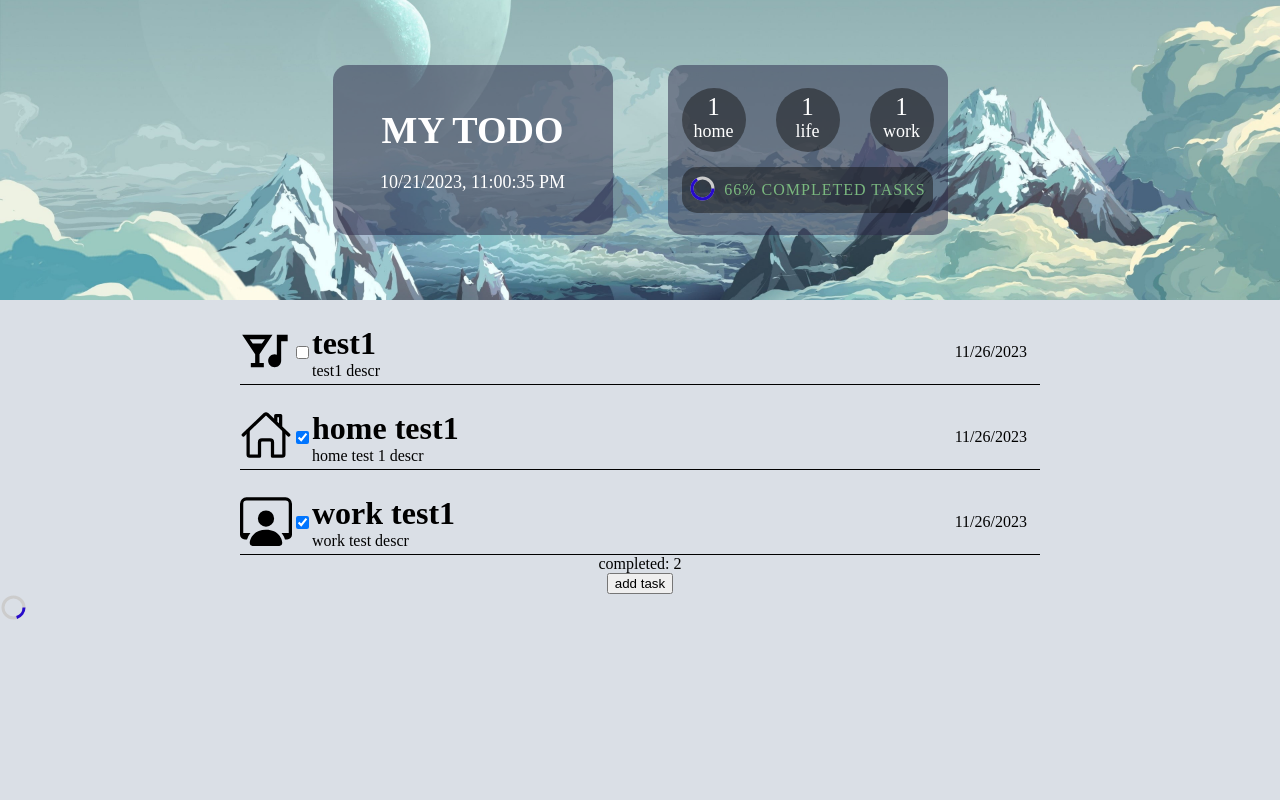
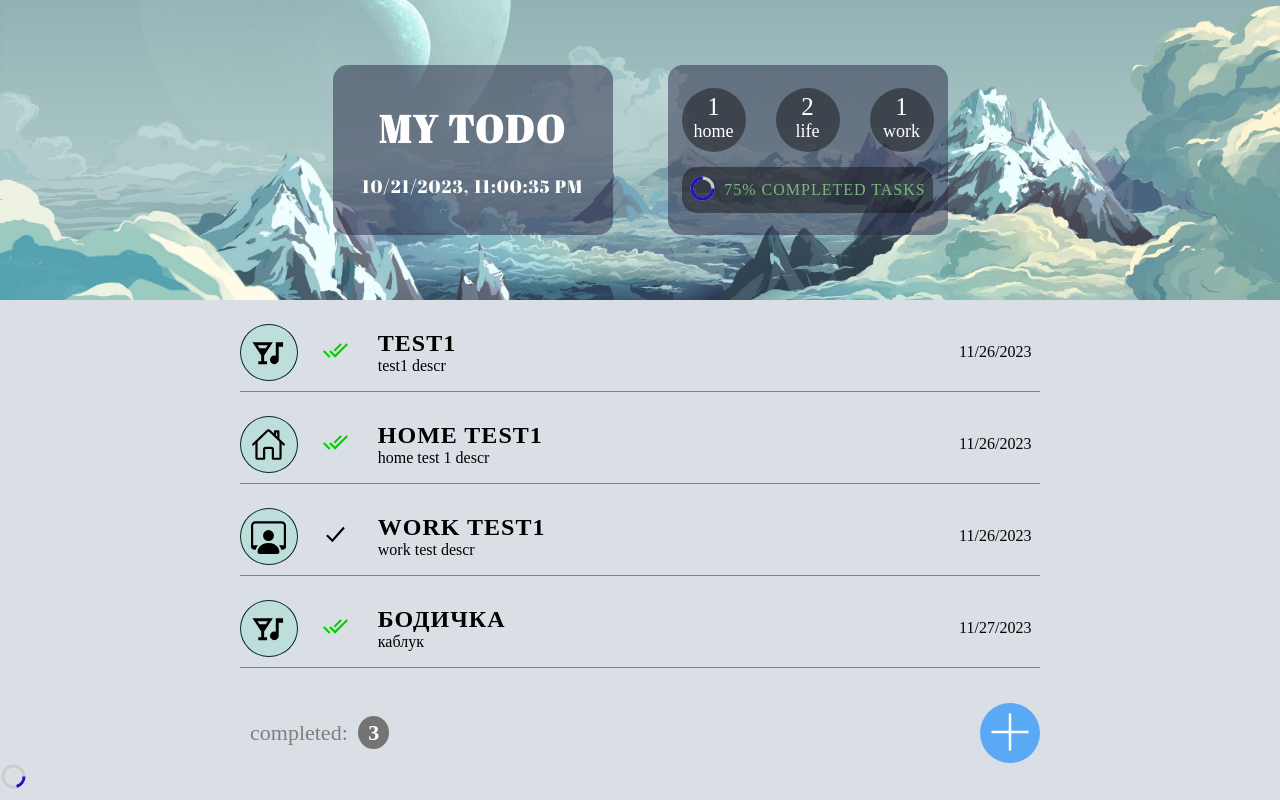
Before and after one commit to YourContender/ts-todolist, a React (Create React App) app: page / in a window 1280 px wide. Built offline with nearby package versions, Linux system fonts and the light colour scheme; data requests are answered from the project's data file.

Commit message:
create new style for task and list tasks component

```diff
--- a/public/index.html
+++ b/public/index.html
@@ -3,6 +3,14 @@
 	<head>
 		<meta charset="utf-8" />
 		<link rel="icon" href="%PUBLIC_URL%/favicon.ico" />
+		<link rel="preconnect" href="https://fonts.googleapis.com" />
+		<link rel="preconnect" href="https://fonts.gstatic.com" crossorigin />
+		<link
+			href="https://fonts.googleapis.com/css2?family=Abril+Fatface&family=Roboto:wght@300;400;700;900&display=swap"
+			rel="stylesheet"
+		/>
+		<link rel="preconnect" href="https://fonts.googleapis.com" />
+
 		<meta name="viewport" content="width=device-width, initial-scale=1" />
 		<meta name="theme-color" content="#000000" />
 		<meta
--- a/server/db.json
+++ b/server/db.json
@@ -5,7 +5,7 @@
       "description": "test1 descr",
       "id": "5564cbea-37e5-4fd8-aba8-fee1d1cbeb00",
       "category": "life",
-      "complete": false,
+      "complete": true,
       "time": "2023-11-26T23:22:06.127Z"
     },
     {
@@ -21,8 +21,16 @@
       "description": "work test descr",
       "id": "6a682fa5-5e6b-4d76-ad9c-cfb7194f2b81",
       "category": "work",
+      "complete": false,
+      "time": "2023-11-26T23:22:37.322Z"
+    },
+    {
+      "title": "Бодичка",
+      "description": "каблук",
+      "id": "f70f628f-fe20-40b0-a22c-896abd983587",
+      "category": "life",
       "complete": true,
-      "time": "2023-11-26T23:22:37.322Z"
+      "time": "2023-11-27T20:07:48.626Z"
     }
   ]
 }
--- a/src/components/list-tasks/FullListTasks.tsx
+++ b/src/components/list-tasks/FullListTasks.tsx
@@ -1,6 +1,7 @@
 import { FC } from "react";
 import { Task } from "../../types/types";
 import { ItemTask } from "./item-task/ItemTask";
+import { TfiPlus } from "react-icons/tfi";
 import '../../sass/list-tasks/ListTasks-style.scss';
 
 interface ItemsTasksProps {
@@ -66,11 +67,15 @@ const FullListTasks: FC<ItemsTasksProps> = ({
                 })
             }
 
-            <div>
-                completed: {quantityCompleteTasks()}
-            </div>
-            <div>
-                <button onClick={() => setShowModalForm(true)}>add task</button>
+            <div className="tasks_data">
+                <div className="tasks_data-result">
+                    completed: <span>{quantityCompleteTasks()}</span>
+                </div>
+                <div className="tasks_data-create">
+                    <button onClick={() => setShowModalForm(true)}>
+                        <TfiPlus />
+                    </button>
+                </div>
             </div>
         </div>
     )
--- a/src/components/list-tasks/item-task/ItemTask.tsx
+++ b/src/components/list-tasks/item-task/ItemTask.tsx
@@ -3,6 +3,8 @@ import { Task } from "../../../types/types";
 import { IoHomeOutline } from "react-icons/io5";
 import { MdNightlife } from "react-icons/md";
 import { BsPersonWorkspace } from "react-icons/bs";
+import { IoMdDoneAll } from "react-icons/io";
+import { IoCheckmarkSharp } from "react-icons/io5";
 import '../../../sass/list-tasks/Tasks-style.scss';
 
 interface ItemTaskProps {
@@ -33,11 +35,20 @@ const ItemTask: FC<ItemTaskProps> = ({
                     : <BsPersonWorkspace className="task_category-work"/>
                 }
             </div>
-            <input
-                type="checkbox"
-                checked={item.complete}
-                onChange={() => toggleCompleteTask(item.id)}
-                />
+
+            <div>
+                {
+                    item.complete ?
+                        <IoMdDoneAll
+                            className="task_checkbox done"
+                            onClick={() => toggleCompleteTask(item.id)}/>
+                        :
+                        <IoCheckmarkSharp
+                            className="task_checkbox progress"
+                            onClick={() => toggleCompleteTask(item.id)}/>
+                }
+            </div>
+
             <div className="task_content">
                 <div className="task_content-title">
                     <h1>{item.title}</h1>
--- a/src/sass/header-styles/Header-styles.scss
+++ b/src/sass/header-styles/Header-styles.scss
@@ -23,12 +23,18 @@
             color: #fff;
             margin-bottom: 20px;
             font-weight: 700;
+            letter-spacing: 2px;
         }
         &-date {
             font-size: 18px;
             color: #fff;
             font-weight: 400;
+            letter-spacing: 1px;
         }
+    }
+    &_left {
+        font-family: 'Abril Fatface', serif;
+
     }
     &_right {
         margin-left: 55px;
--- a/src/sass/list-tasks/ListTasks-style.scss
+++ b/src/sass/list-tasks/ListTasks-style.scss
@@ -2,4 +2,42 @@
     display: flex;
     flex-direction: column;
     align-items: center;
+    &_data {
+        width: 800px;
+        display: flex;
+        justify-content: space-between;
+        align-items: center;
+        margin-top: 35px;
+        &-result {
+            font-size: 22px;
+            padding-left: 10px;
+            color: #807e7e;
+            span {
+                font-weight: 700;
+                background-color: rgb(117, 116, 116);
+                padding: 4px 10px;
+                border-radius: 100%;
+                color: #fff;
+                margin-left: 5px;
+            }
+        }
+        &-create {
+            display: flex;
+            align-items: center;
+            button {
+                width: 60px;
+                height: 60px;
+                padding-top: 8px;
+                border-radius: 100%;
+                font-size: 42px;
+                background-color: rgb(89, 169, 245);
+                color: #fff;
+                border: none;
+                outline: none;
+                &:hover {
+                    background-color: rgb(38, 146, 247);
+                }
+            }
+        }
+    }
 }
--- a/src/sass/list-tasks/Tasks-style.scss
+++ b/src/sass/list-tasks/Tasks-style.scss
@@ -1,27 +1,52 @@
 .task {
     display: flex;
     align-items: center;
-    border-bottom: 1px solid #000;
+    border-bottom: .5px solid #807e7e;
     width: 800px;
     margin-top: 20px;
+    padding-bottom: 7px;
+    cursor: pointer;
+    &_checkbox {
+        margin-left: 25px;
+        font-size: 25px;
+    }
     &_content {
         display: flex;
         flex-direction: column;
         width: 80%;
+        padding-left: 30px;
         &-title {
             h1 {
                 margin: 0;
                 padding: 0;
+                font-family:'Times New Roman', Times, serif;
+                font-weight: 900;
+                letter-spacing: 1px;
+                text-transform: uppercase;
+                font-size: 24px;
             }
         }
     }
     &_category {
+        width: 40px;
+        height: 35px;
+        padding: 10px;
+        background-color: rgba(93, 216, 183, 0.219);
+        border-radius: 100%;
+        display: flex;
+        justify-content: center;
+        align-items: center;
+        border: .1px solid rgba(4, 39, 30, 0.986);
+
         &-home, &-life, &-work {
-            font-size: 52px;
+            font-size: 35px;
+            &:hover {
+                color: #423f77;
+            }
         }
         img {
-            width: 60px;
-            height: 60px;
+            width: 35px;
+            height: 35px;
             border-radius: 100%;
         }
     }
@@ -42,3 +67,7 @@
         }
     }
 }
+
+.done {
+    color: rgb(6, 207, 6);
+}
```
Also changed, not shown: public/img/159d9decf84c291f151fd47c8202fc13.jpg (added), src/img/task/home.png (added).
